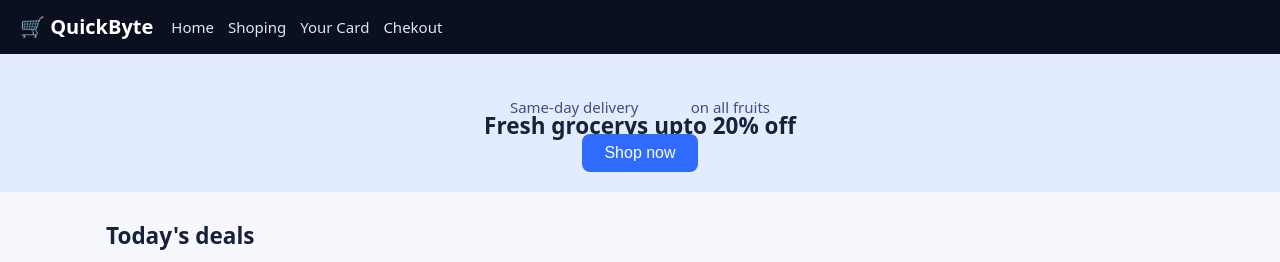
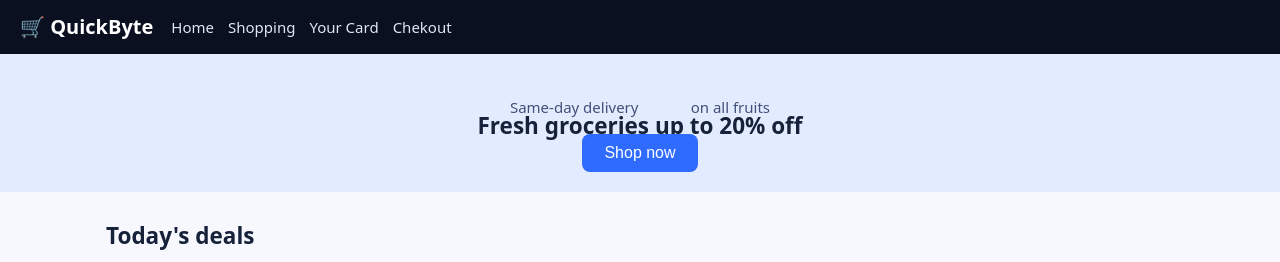
Before and after one commit to tejaswinibm2004/shop-re-test, a plain HTML site: page index.html in a window 1280 px wide. Shown: the top 262 px of the page. Drawn offline with Linux system fonts and the light colour scheme; a script that the page names is missing.

Commit message:
fix(bugshield): auto fix [ISSUE-8cc7ba4e]
risk: 59
validators: see validation_runs
approver: tejaswinibm2004@gmail.com

```diff
--- a/index.html
+++ b/index.html
@@ -10,12 +10,12 @@
 <header class="site-header">
   <div class="logo">🛒 QuickByte</div>
   <nav class="main-nav">
-    <a href="/">Home</a><a href="#products">Shoping</a><a href="#cart">Your Card</a><a href="#checkout">Chekout</a>
+    <a href="/">Home</a><a href="#products">Shopping</a><a href="#cart">Your Card</a><a href="#checkout">Chekout</a>
   </nav>
 </header>
 
 <section class="hero">
-  <h1>Fresh grocerys upto 20% off</h1>
+  <h1>Fresh groceries up to 20% off</h1>
   <p class="sub">Same-day delivery <span class="badge">SALE</span> on all fruits</p>
   <button class="cta">Shop now</button>
 </section>
```
